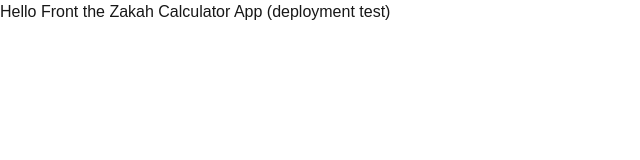
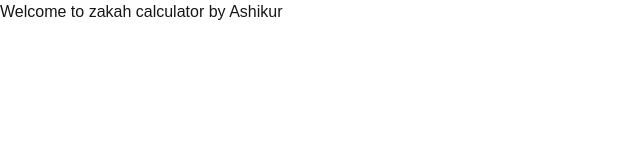
Before and after one commit to ashikur-rahman-fh/zakah-calculator, a Next.js app in the folder frontend/: page / in a window 1280 px wide. Shown: the top 160 px of the page, without its empty margins (0-640 px from the left). Built offline with nearby package versions, Linux system fonts and the light colour scheme.

Commit message:
Update deployment instruction

```diff
--- a/frontend/src/app/page.tsx
+++ b/frontend/src/app/page.tsx
@@ -2,6 +2,6 @@ import React from "react";
 
 export default function Home() {
   return (
-    <div>Hello Front the Zakah Calculator App (deployment test)</div>
+    <div>Welcome to zakah calculator by Ashikur</div>
   );
 }
```
Also changed, not shown: 1 other file (tests, documents, lock files or other folders).
